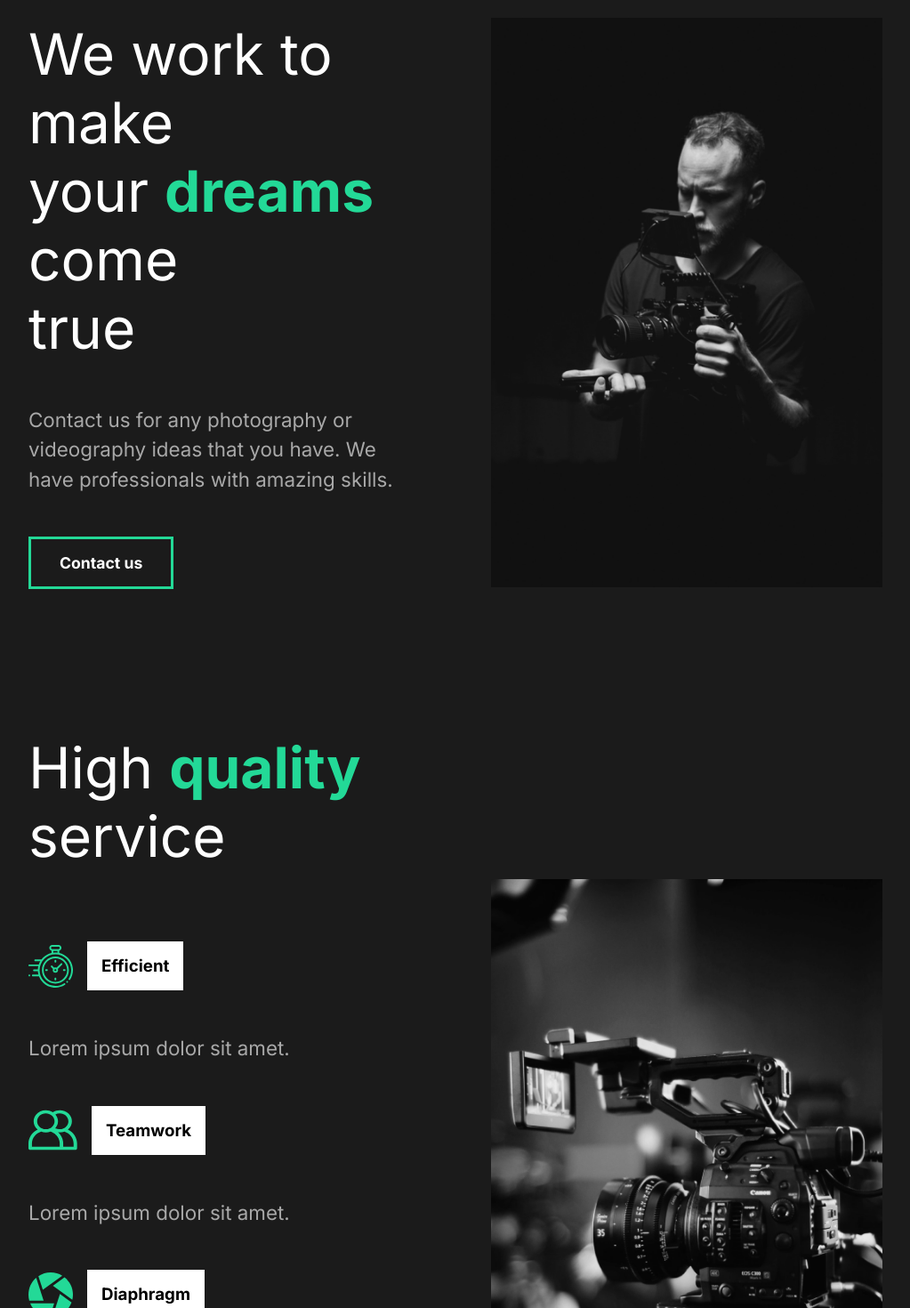
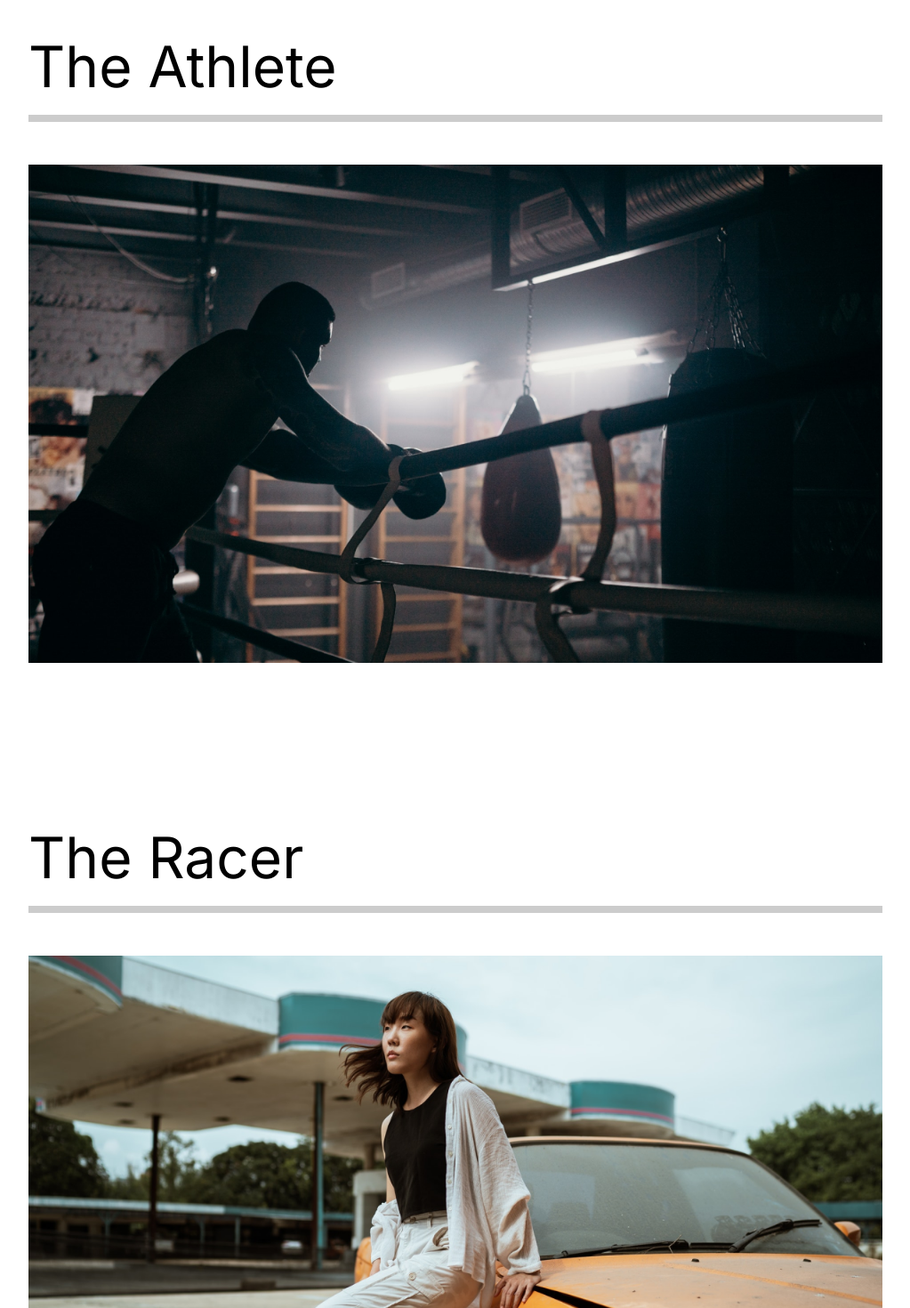
Before and after one commit to bkap1690/the-creative-react-course-capture, a React (Create React App) app: page /work in a window 1280 px wide. Shown: the part 140-1610 px from the top of the page at 89% size, without its empty margins (128-1151 px from the left). Built offline with nearby package versions, Linux system fonts and the light colour scheme.

Commit message:
9. Animations & Transitions

```diff
--- a/src/App.js
+++ b/src/App.js
@@ -1,15 +1,40 @@
 import React from 'react';
+// Global Style
 import GlobalStyle from './components/GlobalStyle';
-// Global Style
 // Import Pages
 import AboutUs from './pages/AboutUs';
 import Nav from './components/Nav';
+import ContactUs from './pages/ContactUs';
+import OurWork from './pages/OurWork';
+import MovieDetail from './pages/MovieDetail';
+// Router
+import { Switch, Route, useLocation } from 'react-router-dom';
+// Animations
+import { AnimatePresence } from 'framer-motion';
+
 function App() {
+  const location = useLocation();
+
   return (
     <div className="App">
       <GlobalStyle />
       <Nav />
-      <AboutUs />
+      <AnimatePresence exitBeforeEnter>
+        <Switch location={location} key={location.pathname}>
+          <Route path="/" exact>
+            <AboutUs />
+          </Route>
+          <Route path="/work" exact>
+            <OurWork />
+          </Route>
+          <Route path="/work/:id">
+            <MovieDetail />
+          </Route>
+          <Route path="/contact">
+            <ContactUs />
+          </Route>
+        </Switch>
+      </AnimatePresence>
     </div>
   );
 }
--- a/src/components/AboutSection.js
+++ b/src/components/AboutSection.js
@@ -1,25 +1,25 @@
 import home1 from '../img/home1.png';
-// Styled
-import styled from 'styled-components';
 import { About, Description, Image, Hide } from '../styles';
+// Framer Motion
+import { motion } from 'framer-motion';
 
 const AboutSection = () => {
   return (
     <About>
       <Description>
-        <div className="title">
+        <motion.div>
           <Hide>
-            <h2>We work to make</h2>
+            <motion.h2>We work to make</motion.h2>
           </Hide>
           <Hide>
-            <h2>
+            <motion.h2>
               your <span>dreams</span> come
-            </h2>
+            </motion.h2>
           </Hide>
           <Hide>
-            <h2>true</h2>
+            <motion.h2>true</motion.h2>
           </Hide>
-        </div>
+        </motion.div>
         <p>
           Contact us for any photography or videography ideas that you have. We
           have professionals with amazing skills.
--- a/src/components/Nav.js
+++ b/src/components/Nav.js
@@ -1,23 +1,24 @@
 import React from 'react';
 import styled from 'styled-components';
+import { Link } from 'react-router-dom';
 
 const Nav = () => {
   return (
     <StyledNav>
       <h1>
-        <a id="logo" href="#">
+        <Link id="logo" to="/">
           Capture
-        </a>
+        </Link>
       </h1>
       <ul>
         <li>
-          <a href="#">1. About Us</a>
+          <Link to="/">1. About Us</Link>
         </li>
         <li>
-          <a href="#">2. Our Work</a>
+          <Link to="/work">2. Our Work</Link>
         </li>
         <li>
-          <a href="#">3. Contact Us</a>
+          <Link to="/contact">3. Contact Us</Link>
         </li>
       </ul>
     </StyledNav>
--- a/src/index.js
+++ b/src/index.js
@@ -2,10 +2,13 @@
 import ReactDOM from 'react-dom';
 import App from './App';
 import reportWebVitals from './reportWebVitals';
+import { BrowserRouter } from 'react-router-dom';
 
 ReactDOM.render(
   <React.StrictMode>
-    <App />
+    <BrowserRouter>
+      <App />
+    </BrowserRouter>
   </React.StrictMode>,
   document.getElementById('root')
 );
--- /dev/null
+++ b/src/movieState.js
@@ -0,0 +1,81 @@
+//Import Images
+import athlete from './img/athlete-small.png';
+import goodtimes from './img/goodtimes-small.png';
+import theracer from './img/theracer-small.png';
+import athlete2 from './img/athlete2.png';
+import goodtimes2 from './img/good-times2.jpg';
+import theracer2 from './img/the-racer2.jpg';
+
+export const MovieState = () => {
+  return [
+    {
+      title: 'The Athlete',
+      mainImg: athlete,
+      secondaryImg: athlete2,
+      url: '/work/the-athlete',
+      awards: [
+        {
+          title: 'Truly A masterpiece',
+          description:
+            '“Lorem Ipsum is simply dummy text of the printing and typesetting industry.”',
+        },
+        {
+          title: 'Fresh look on a brutal sport.',
+          description:
+            '“Lorem Ipsum is simply dummy text of the printing and typesetting industry.”',
+        },
+        {
+          title: 'It’s okay lmao.',
+          description:
+            '“Lorem Ipsum is simply dummy text of the printing and typesetting industry.”',
+        },
+      ],
+    },
+    {
+      title: 'Good Times',
+      mainImg: goodtimes,
+      url: '/work/good-times',
+      secondaryImg: goodtimes2,
+      awards: [
+        {
+          title: 'Truly A masterpiece',
+          description:
+            '“Lorem Ipsum is simply dummy text of the printing and typesetting industry.”',
+        },
+        {
+          title: 'Fresh look on a brutal sport.',
+          description:
+            '“Lorem Ipsum is simply dummy text of the printing and typesetting industry.”',
+        },
+        {
+          title: 'It’s okay lmao.',
+          description:
+            '“Lorem Ipsum is simply dummy text of the printing and typesetting industry.”',
+        },
+      ],
+    },
+    {
+      title: 'The Racer',
+      mainImg: theracer,
+      url: '/work/the-racer',
+      secondaryImg: theracer2,
+      awards: [
+        {
+          title: 'Truly A masterpiece',
+          description:
+            '“Lorem Ipsum is simply dummy text of the printing and typesetting industry.”',
+        },
+        {
+          title: 'Fresh look on a brutal sport.',
+          description:
+            '“Lorem Ipsum is simply dummy text of the printing and typesetting industry.”',
+        },
+        {
+          title: 'It’s okay lmao.',
+          description:
+            '“Lorem Ipsum is simply dummy text of the printing and typesetting industry.”',
+        },
+      ],
+    },
+  ];
+};
--- a/src/pages/AboutUs.js
+++ b/src/pages/AboutUs.js
@@ -3,14 +3,22 @@
 import AboutSection from '../components/AboutSection';
 import ServicesSection from '../components/ServicesSection';
 import FaqSection from '../components/FaqSection';
+// Animations
+import { motion } from 'framer-motion';
+import { pageAnimation } from '../pages/animation';
 
 const AboutUs = () => {
   return (
-    <>
+    <motion.div
+      variants={pageAnimation}
+      initial="hidden"
+      animate="show"
+      exit="exit"
+    >
       <AboutSection />
       <ServicesSection />
       <FaqSection />
-    </>
+    </motion.div>
   );
 };
 
--- /dev/null
+++ b/src/pages/ContactUs.js
@@ -0,0 +1,20 @@
+import React from 'react';
+// Animations
+import { motion } from 'framer-motion';
+import { pageAnimation } from '../pages/animation';
+
+const ContactUs = () => {
+  return (
+    <motion.div
+      variants={pageAnimation}
+      initial="hidden"
+      animate="show"
+      exit="exit"
+      style={{ background: '#fff' }}
+    >
+      <h1>Contact Us</h1>;
+    </motion.div>
+  );
+};
+
+export default ContactUs;
--- /dev/null
+++ b/src/pages/MovieDetail.js
@@ -0,0 +1,117 @@
+import React, { useState, useEffect } from 'react';
+import styled from 'styled-components';
+import { useHistory } from 'react-router-dom';
+import { MovieState } from '../movieState';
+// Animations
+import { motion } from 'framer-motion';
+import { pageAnimation } from '../pages/animation';
+
+const MovieDetail = () => {
+  const history = useHistory();
+  const url = history.location.pathname;
+  const [movies, SetMovies] = useState(MovieState);
+  const [movie, SetMovie] = useState(null);
+
+  // UseEffect
+  useEffect(() => {
+    const currentMovie = movies.filter((stateMovie) => stateMovie.url === url);
+    SetMovie(currentMovie[0]);
+  }, [movies, url]);
+
+  return (
+    <>
+      {movie && (
+        <Details
+          variants={pageAnimation}
+          initial="hidden"
+          animate="show"
+          exit="exit"
+        >
+          <HeadLine>
+            <h2>{movie.title}</h2>
+            <img src={movie.mainImg} alt="movie" />
+          </HeadLine>
+          <Awards>
+            {movie.awards.map((award) => (
+              <Award
+                title={award.title}
+                description={award.description}
+                key={award.title}
+              />
+            ))}
+          </Awards>
+          <ImageDisplay>
+            <img src={movie.secondaryImg} alt="movie" />
+          </ImageDisplay>
+        </Details>
+      )}
+    </>
+  );
+};
+
+const Details = styled.div`
+  color: white;
+`;
+
+const HeadLine = styled(motion.div)`
+  min-height: 90vh;
+  padding-top: 20vh;
+  position: relative;
+  h2 {
+    position: absolute;
+    top: 10%;
+    left: 50%;
+    transform: translate(-50%, -10%);
+  }
+  img {
+    width: 100%;
+    height: 70vh;
+    object-fit: cover;
+  }
+`;
+
+const Awards = styled.div`
+  min-height: 80vh;
+  display: flex;
+  margin: 5rem 10rem;
+  align-items: center;
+  justify-content: space-around;
+`;
+
+const AwardStyle = styled.div`
+  padding: 5rem;
+  h3 {
+    font-size: 2rem;
+  }
+  .line {
+    width: 100%;
+    background: #23d997;
+    height: 0.5rem;
+    margin: 1rem 0rem;
+  }
+  p {
+    padding: 2rem 0rem;
+  }
+`;
+
+const ImageDisplay = styled.div`
+  min-height: 50vh;
+  img {
+    width: 100%;
+    height: 100vh;
+    object-fit: cover;
+  }
+`;
+
+// Award Component
+const Award = ({ title, description }) => {
+  return (
+    <AwardStyle>
+      <h3>{title}</h3>
+      <div className="line"></div>
+      <p>{description}</p>
+    </AwardStyle>
+  );
+};
+
+export default MovieDetail;
--- /dev/null
+++ b/src/pages/OurWork.js
@@ -0,0 +1,69 @@
+import React from 'react';
+import styled from 'styled-components';
+import { Link } from 'react-router-dom';
+// Images
+import athlete from '../img/athlete-small.png';
+import theracer from '../img/theracer-small.png';
+import goodtimes from '../img/goodtimes-small.png';
+// Animations
+import { motion } from 'framer-motion';
+import { pageAnimation } from '../pages/animation';
+
+const OurWork = () => {
+  return (
+    <Work
+      variants={pageAnimation}
+      initial="hidden"
+      animate="show"
+      exit="exit"
+      style={{ background: '#fff' }}
+    >
+      <Movie>
+        <h2>The Athlete</h2>
+        <div className="line"></div>
+        <Link to="/work/the-athlete">
+          <img src={athlete} alt="athlete" />
+        </Link>
+      </Movie>
+      <Movie>
+        <h2>The Racer</h2>
+        <div className="line"></div>
+        <Link to="/work/the-racer">
+          <img src={theracer} alt="racer" />
+        </Link>
+      </Movie>
+      <Movie>
+        <h2>Good Times</h2>
+        <div className="line"></div>
+        <Link to="/work/good-times">
+          <img src={goodtimes} alt="goodtimes" />
+        </Link>
+      </Movie>
+    </Work>
+  );
+};
+
+const Work = styled(motion.div)`
+  min-height: 100vh;
+  overflow: hidden;
+  padding: 5rem 10rem;
+  h2 {
+    padding: 1rem 0rem;
+  }
+`;
+
+const Movie = styled.div`
+  padding-bottom: 10rem;
+  .line {
+    height: 0.5rem;
+    background: #cccccc;
+    margin-bottom: 3rem;
+  }
+  img {
+    width: 100%;
+    height: 70vh;
+    object-fit: cover;
+  }
+`;
+
+export default OurWork;
--- /dev/null
+++ b/src/pages/animation.js
@@ -0,0 +1,20 @@
+export const pageAnimation = {
+  hidden: {
+    opacity: 0,
+    y: 300,
+  },
+  show: {
+    opacity: 1,
+    y: 0,
+    transition: {
+      duration: 1,
+    },
+  },
+  exit: {
+    opacity: 0,
+    y: 300,
+    transition: {
+      duration: 1,
+    },
+  },
+};
```
